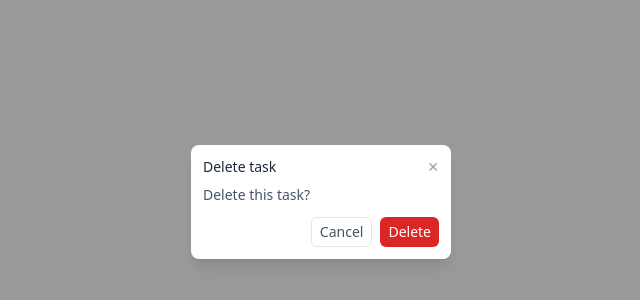
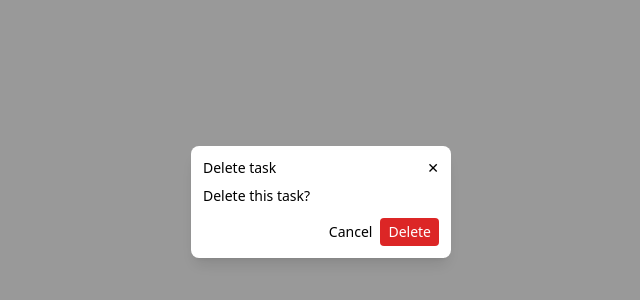
Before and after one commit to anandhusb444/Task-Manager-Application, a React (Vite) app: page /Complete in a window 1280 px wide. Shown: the part 198-498 px from the top of the page, without its empty margins (319-959 px from the left). Built offline with nearby package versions, Linux system fonts and the light colour scheme.

Commit message:
Completed the Fix for the Delete API

```diff
--- a/src/Modals/CompleteModal.jsx
+++ b/src/Modals/CompleteModal.jsx
@@ -1,40 +1,53 @@
 import React from "react";
 
-export default function CompleteModal({ onClose }) {
+export default function CompleteModal({ task, onDelete, onClose }) {
+  const handleDelete = async () => {
+    const token = sessionStorage.getItem("Token");
+
+    if (!task?.id) {
+      console.error("Task ID missing");
+      return;
+    }
+
+    try {
+      const response = await fetch(
+        `https://localhost:7094/api/Tasks/${task.id}`,
+        {
+          method: "DELETE",
+          headers: {
+            Authorization: `Bearer ${token}`,
+            "Content-Type" : "application/json"
+          },
+        }
+      );
+
+      if (!response.ok) {
+        console.error("Delete failed");
+        return;
+      }
+
+      onDelete(task.id); // ✅ update UI
+      onClose();         // ✅ close modal
+    } catch (err) {
+      console.error("Delete error:", err);
+    }
+  };
+
   return (
     <div className="fixed inset-0 z-50 flex items-center justify-center bg-black/40">
       <div className="w-[260px] rounded-lg bg-white p-3 text-sm shadow-lg">
-        {/* Header */}
-        <div className="flex items-center justify-between">
-          <span className="font-medium text-slate-800">Delete task</span>
-          <button
-            onClick={onClose}
-            className="text-slate-400 hover:text-slate-600"
-          >
-            ✕
-          </button>
+        <div className="flex justify-between">
+          <span className="font-medium">Delete task</span>
+          <button onClick={onClose}>✕</button>
         </div>
 
-        {/* Body */}
-        <p className="mt-2 text-slate-600">
-          Delete this task?
-        </p>
+        <p className="mt-2">Delete this task?</p>
 
-        {/* Actions */}
         <div className="mt-3 flex justify-end gap-2">
+          <button onClick={onClose}>Cancel</button>
           <button
-            onClick={onClose}
-            className="rounded-md border px-2 py-1 text-slate-600 hover:bg-slate-50"
-          >
-            Cancel
-          </button>
-
-          <button
-            onClick={() => {
-              console.log("Deleted");
-              onClose();
-            }}
-            className="rounded-md bg-red-600 px-2 py-1 text-white hover:bg-red-700"
+            onClick={handleDelete}
+            className="bg-red-600 text-white px-2 py-1 rounded"
           >
             Delete
           </button>
--- a/src/component/Box.jsx
+++ b/src/component/Box.jsx
@@ -10,19 +10,19 @@ function Box({ columns }) {
   const [newValue, setNewValue] = useState("");
   const [tasks, setTasks] = useState(columns.description ?? []);
 
-  // ✅ modal state
   const [showCompleteModal, setShowCompleteModal] = useState(false);
   const [selectedTask, setSelectedTask] = useState(null);
 
+  // 🔹 Add task
   const descriptionCall = async (textDesc, id) => {
     if (!textDesc.trim()) return;
 
-    const tempData = {
-      id: Date.now(),
+    const tempTask = {
+      id: Date.now(), // temporary UI id
       description: textDesc,
     };
 
-    setTasks((prev) => [...prev, tempData]);
+    setTasks((prev) => [...prev, tempTask]);
 
     try {
       const response = await fetch(
@@ -35,13 +35,21 @@ function Box({ columns }) {
       );
 
       if (!response.ok) {
-        throw new Error("API failed with status " + response.status);
+        throw new Error("Create failed");
       }
 
       setNewValue("");
+      setIsAdding(false);
     } catch (err) {
-      console.error("API Error:", err);
+      console.error("Create error:", err);
     }
+  };
+
+  // 🔹 Delete task (called from modal)
+  const handleDeleteTask = (taskId) => {
+    setTasks((prev) => prev.filter((t) => t.id !== taskId));
+    setShowCompleteModal(false);
+    setSelectedTask(null);
   };
 
   return (
@@ -49,23 +57,23 @@ function Box({ columns }) {
       <div className="w-full sm:w-[320px] rounded-xl border border-slate-200 bg-white p-3 space-y-2">
         <div className="font-medium text-slate-800">{columns.title}</div>
 
-        {tasks.map((d) => (
+        {tasks.map((task) => (
           <div
-            key={d.id}
+            key={task.id}
             className="group relative flex items-center justify-between rounded-lg border border-emerald-200 bg-white px-3 py-2 text-sm hover:bg-slate-100"
           >
-            <span className="break-words pr-12">{d.description}</span>
+            <span className="break-words pr-12">
+              {task.description}
+            </span>
 
-            <div className="absolute right-3 top-1/2 flex -translate-y-1/2 items-center gap-3 text-slate-400 opacity-0 group-hover:opacity-100">
-              <button className="hover:text-slate-700">
+            <div className="absolute right-3 top-1/2 flex -translate-y-1/2 gap-3 opacity-0 group-hover:opacity-100">
+              <button>
                 <img src={pen} alt="edit" className="h-3 w-3" />
               </button>
 
-              {/* ✅ FIXED */}
               <button
-                className="hover:text-slate-700"
                 onClick={() => {
-                  setSelectedTask(d);
+                  setSelectedTask(task);
                   setShowCompleteModal(true);
                 }}
               >
@@ -76,7 +84,6 @@ function Box({ columns }) {
         ))}
 
         {isAdding && (
-          <div className="flex items-center rounded-lg border border-emerald-200 bg-white px-3 py-2">
           <input
             autoFocus
             value={newValue}
@@ -90,27 +97,25 @@ function Box({ columns }) {
               setNewValue("");
               setIsAdding(false);
             }}
+            className="w-full rounded-lg border px-3 py-2 text-sm"
             placeholder="Enter task..."
-              className="w-full text-sm outline-none"
           />
-          </div>
         )}
 
         {!isAdding && (
           <button
             onClick={() => setIsAdding(true)}
-            className="flex w-full items-center gap-2 rounded-lg px-3 py-2 text-sm font-medium text-slate-600 hover:bg-emerald-50"
+            className="w-full rounded-lg px-3 py-2 text-sm text-slate-600 hover:bg-emerald-50"
           >
-            <span className="text-lg">＋</span>
-            add task
+            + add task
           </button>
         )}
       </div>
 
-      {/* ✅ MODAL RENDER */}
       {showCompleteModal && (
         <CompleteModal
           task={selectedTask}
+          onDelete={handleDeleteTask}
           onClose={() => {
             setShowCompleteModal(false);
             setSelectedTask(null);
```
Lines whose indentation alone changed are shown as unchanged.
